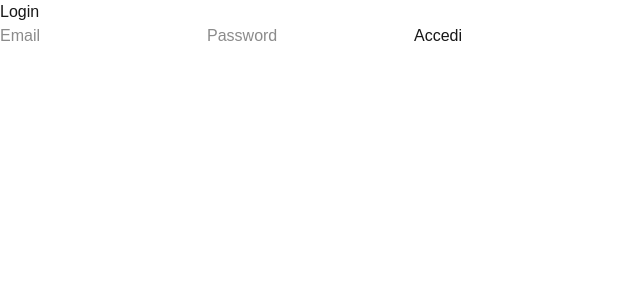
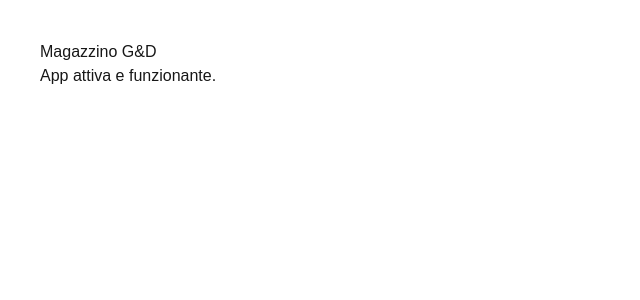
Before and after one commit to gianlucatorri1985-pixel/magazzino-gd, a Next.js app: page / in a window 1280 px wide. Shown: the top 300 px of the page, without its empty margins (0-640 px from the left). Built offline with nearby package versions, Linux system fonts and the light colour scheme; no server answers.

Commit message:
Update page.tsx

```diff
--- a/app/page.tsx
+++ b/app/page.tsx
@@ -1,42 +1,9 @@
 
-"use client"
-
-import { useState } from "react"
-import { supabase } from "@/lib/supabaseClient"
-import { useRouter } from "next/navigation"
-
-export default function Login() {
-  const router = useRouter()
-  const [email, setEmail] = useState("")
-  const [password, setPassword] = useState("")
-
-  const handleLogin = async () => {
-    const { error } = await supabase.auth.signInWithPassword({
-      email,
-      password,
-    })
-
-    if (!error) {
-      router.push("/")
-    } else {
-      alert(error.message)
-    }
-  }
-
+export default function Home() {
   return (
-    <div>
-      <h2>Login</h2>
-      <input
-        type="email"
-        placeholder="Email"
-        onChange={(e) => setEmail(e.target.value)}
-      />
-      <input
-        type="password"
-        placeholder="Password"
-        onChange={(e) => setPassword(e.target.value)}
-      />
-      <button onClick={handleLogin}>Accedi</button>
+    <div style={{ padding: 40 }}>
+      <h1>Magazzino G&D</h1>
+      <p>App attiva e funzionante.</p>
     </div>
   )
 }
```
